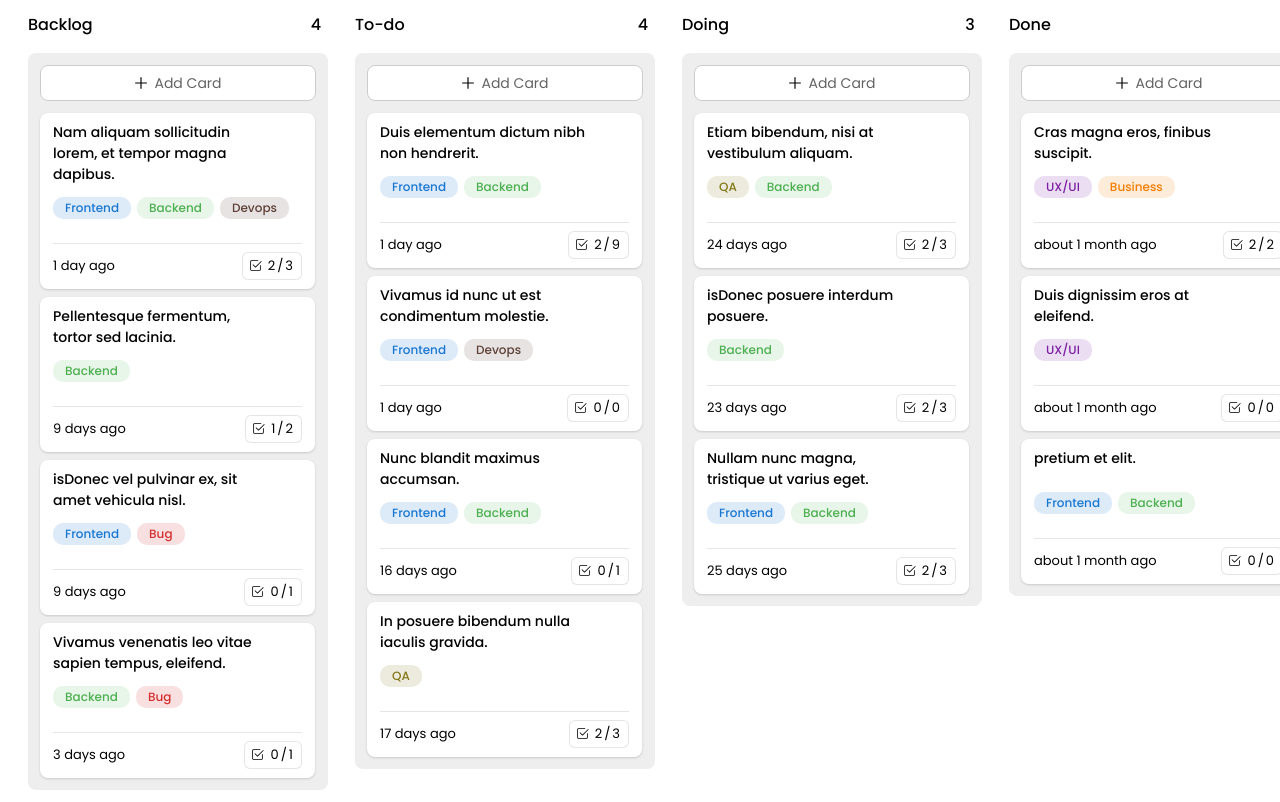
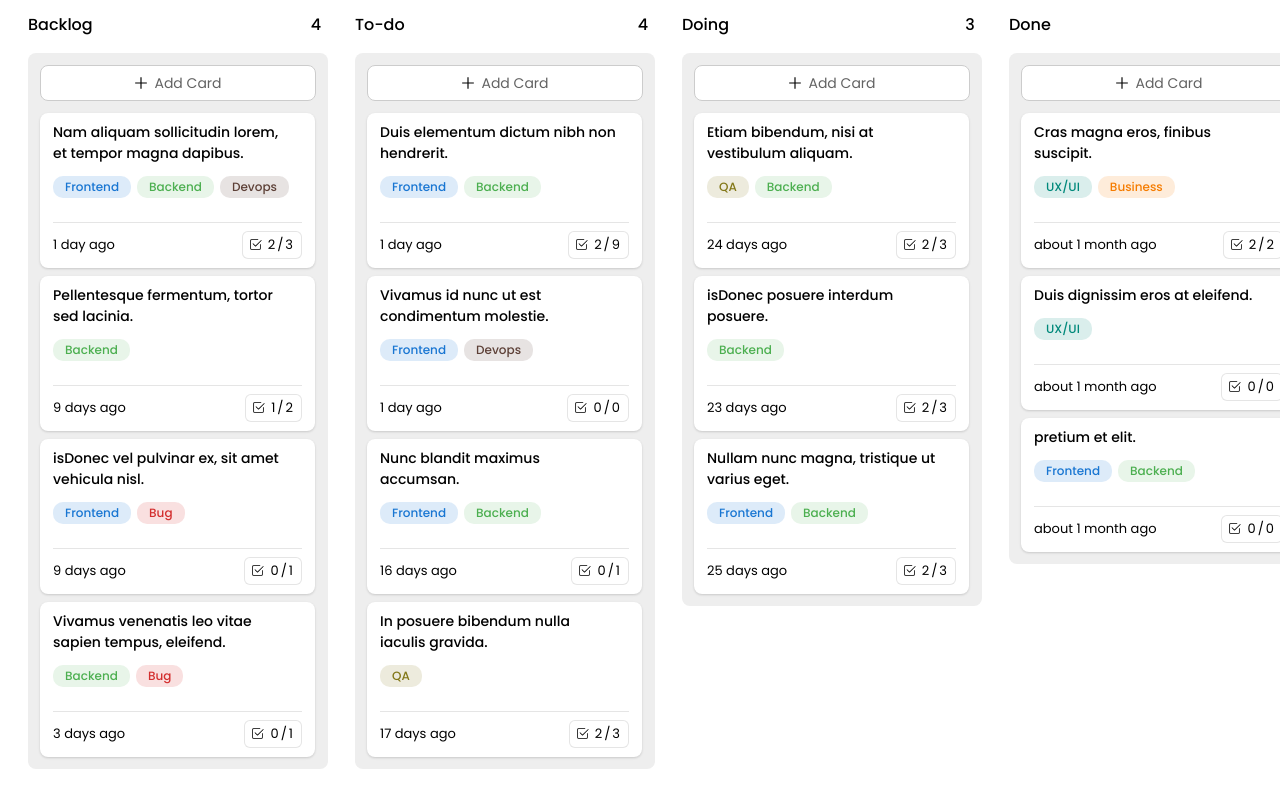
Before and after one commit to bruno-martins-costa/kanban-board, a React (Create React App) app: page / in a window 1280 px wide. Shown: the top 802 px of the page. Built offline with nearby package versions, Linux system fonts and the light colour scheme.

Commit message:
- add mobile tag to tagColorsSchema - style enhancements in Header component

```diff
--- a/src/components/Card/Header/styles.js
+++ b/src/components/Card/Header/styles.js
@@ -4,6 +4,7 @@ import { motion } from 'framer-motion';
 export const Container = styled.div`
   display: flex;
   justify-content: space-between;
+  position: relative;
 `;
 
 export const Description = styled.p`
@@ -14,8 +15,9 @@ export const Description = styled.p`
 `;
 
 export const Options = styled.div`
-  position: relative;
+  position: absolute;
   transition: visibility 100ms ease-in-out;
+  right: 0;
 `;
 
 export const OptionsButton = styled.div`
--- a/src/schemas/tagColorsSchema.js
+++ b/src/schemas/tagColorsSchema.js
@@ -1,30 +1,34 @@
 export const tagColorsSchema = {
-  Frontend: {
-    color: '#1976d2',
-    background: '#1976d225',
-  },
   Backend: {
     color: '#4caf50',
     background: '#e8f5e9',
   },
-  'UX/UI': {
-    color: '#7b1fa2',
-    background: '#7b1fa225',
+  Bug: {
+    color: '#d32f2f',
+    background: '#d32f2f25',
+  },
+  Business: {
+    color: '#f57c00',
+    background: '#f57c0025',
+  },
+  Frontend: {
+    color: '#1976d2',
+    background: '#1976d225',
   },
   Devops: {
     color: '#5d4037',
     background: '#5d403725',
   },
-  Business: {
-    color: '#f57c00',
-    background: '#f57c0025',
-  },
-  Bug: {
-    color: '#d32f2f',
-    background: '#d32f2f25',
+  Mobile: {
+    color: '#673ab7',
+    background: '#673ab725',
   },
   QA: {
     color: '#827717',
     background: '#82771725',
   },
+  'UX/UI': {
+    color: '#00897b',
+    background: '#00897b25',
+  },
 };
```
Also changed, not shown: 1 other file (tests, documents, lock files or other folders).
